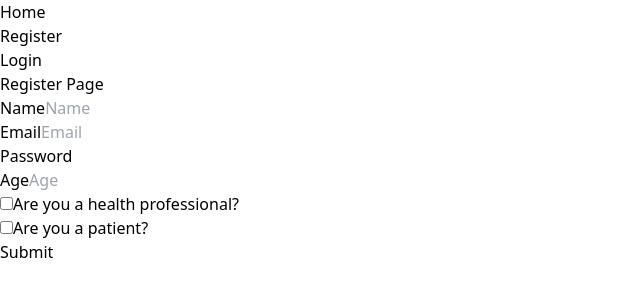
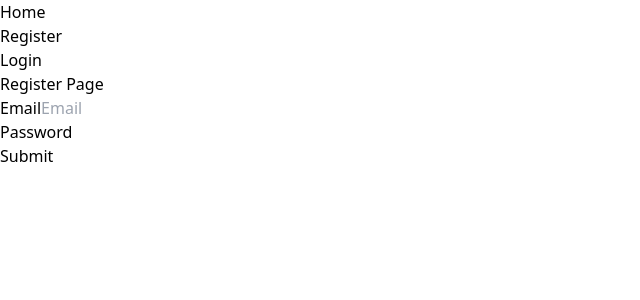
Before and after one commit to StethoConnect/website, a React (Vite) app: page /register in a window 1280 px wide. Shown: the top 300 px of the page, without its empty margins (0-640 px from the left). Built offline with nearby package versions, Linux system fonts and the light colour scheme.

Commit message:
feat(login,registration): auth updated
added fastapi end points

```diff
--- a/src/Components/Login.jsx
+++ b/src/Components/Login.jsx
@@ -2,48 +2,61 @@ import React, { useState } from 'react';
 import { useNavigate } from 'react-router-dom';
 
 function Login() {
-  // State to track whether the login is for a patient or a health professional
-  const [loginType, setLoginType] = useState('patient'); // 'patient' or 'healthProfessional'
   const navigate = useNavigate();
 
-  // Function to switch login type
-  const toggleLoginType = () => {
-    setLoginType(loginType === 'patient' ? 'healthProfessional' : 'patient');
-  };
+  // State for form inputs
+  const [email, setEmail] = useState('');
+  const [password, setPassword] = useState('');
 
-  // Modify your form's submit handler to redirect based on loginType
-  const handleSubmit = (e) => {
+  // Handle form submission
+  const handleSubmit = async (e) => {
     e.preventDefault(); // Prevent default form submission
-    if (loginType === 'patient') {
-      navigate('/patient-dashboard');
-    } else {
-      navigate('/doctor-dashboard');
+
+    // Prepare the data to be sent in the request
+    const loginData = { email, password };
+
+    try {
+      const response = await fetch('http://127.0.0.1:8000/login', {
+        method: 'POST',
+        headers: {
+          'Content-Type': 'application/json',
+        },
+        body: JSON.stringify(loginData),
+      });
+
+      if (response.ok) {
+        const data = await response.json();
+        console.log(data); // Handle success, store token, etc.
+
+        // Redirect to doctor dashboard
+        navigate('/doctor-dashboard');
+      } else {
+        // Handle errors, e.g., show a message to the user
+        console.error('Login failed');
+      }
+    } catch (error) {
+      console.error('There was an error!', error);
     }
   };
 
   return (
     <div className="container mx-auto p-4">
-      <h2 className="text-xl font-bold mb-4">Login Page</h2>
-
-      {/* Toggle Button */}
-      <button onClick={toggleLoginType} className="mb-4 px-4 py-2 bg-blue-500 text-white rounded hover:bg-blue-700">
-        Switch to {loginType === 'patient' ? 'Health Professional' : 'Patient'} Login
-      </button>
+      <h2 className="text-xl font-bold mb-4">Doctor Login</h2>
 
       {/* Form */}
       <form onSubmit={handleSubmit} className='space-y-3'>
         <div>
           <label htmlFor="email" className="block mb-2 text-sm font-medium text-gray-900">Email</label>
-          <input id="email" placeholder='Email' type='email' className="bg-gray-50 border border-gray-300 text-gray-900 text-sm rounded-lg focus:ring-blue-500 focus:border-blue-500 block w-full p-2.5"/>
+          <input id="email" value={email} onChange={(e) => setEmail(e.target.value)} placeholder='Email' type='email' className="bg-gray-50 border border-gray-300 text-gray-900 text-sm rounded-lg focus:ring-blue-500 focus:border-blue-500 block w-full p-2.5"/>
         </div>
 
         <div>
           <label htmlFor="password" className="block mb-2 text-sm font-medium text-gray-900">Password</label>
-          <input id="password" type='password' className="bg-gray-50 border border-gray-300 text-gray-900 text-sm rounded-lg focus:ring-blue-500 focus:border-blue-500 block w-full p-2.5"/>
+          <input id="password" value={password} onChange={(e) => setPassword(e.target.value)} type='password' className="bg-gray-50 border border-gray-300 text-gray-900 text-sm rounded-lg focus:ring-blue-500 focus:border-blue-500 block w-full p-2.5"/>
         </div>
 
         <button type="submit" className="text-white bg-blue-500 hover:bg-blue-700 focus:ring-4 focus:outline-none focus:ring-blue-300 font-medium rounded-lg text-sm w-full sm:w-auto px-5 py-2.5 text-center">
-          Login as {loginType === 'patient' ? 'Patient' : 'Health Professional'}
+          Login
         </button>
       </form>
     </div>
--- a/src/Components/Register.jsx
+++ b/src/Components/Register.jsx
@@ -1,42 +1,60 @@
-import React from 'react';
+import React, { useState } from 'react';
 
 function Register() {
+  const [email, setEmail] = useState('');
+  const [password, setPassword] = useState('');
+
+  const handleSubmit = async (e) => {
+    e.preventDefault();
+    const registrationData = { email, password };
+
+    try {
+      const response = await fetch('http://127.0.0.1:8000/signup/', {
+        method: 'POST',
+        headers: {
+          'Content-Type': 'application/json',
+        },
+        body: JSON.stringify(registrationData),
+      });
+
+      if (!response.ok) {
+        throw new Error(`HTTP error! status: ${response.status}`);
+      }
+
+      const data = await response.json();
+      console.log('Registration successful:', data);
+    } catch (error) {
+      console.error('Registration failed:', error);
+    }
+  };
+
   return (
     <div className="container mx-auto p-4">
       <h2 className="text-xl font-bold mb-4">Register Page</h2>
-      <form className='form space-y-3'>
-        <div>
-          <label htmlFor="name" className="block mb-2 text-sm font-medium text-gray-900">Name</label>
-          <input id="name" placeholder='Name' type="text" className="bg-gray-50 border border-gray-300 text-gray-900 text-sm rounded-lg focus:ring-blue-500 focus:border-blue-500 block w-full p-2.5"/>
-        </div>
-
+      <form onSubmit={handleSubmit} className='form space-y-3'>
         <div>
           <label htmlFor="email" className="block mb-2 text-sm font-medium text-gray-900">Email</label>
-          <input id="email" placeholder='Email' type='email' className="bg-gray-50 border border-gray-300 text-gray-900 text-sm rounded-lg focus:ring-blue-500 focus:border-blue-500 block w-full p-2.5"/>
+          <input
+            id="email"
+            type='email'
+            value={email}
+            onChange={(e) => setEmail(e.target.value)}
+            placeholder='Email'
+            className="bg-gray-50 border border-gray-300 text-gray-900 text-sm rounded-lg focus:ring-blue-500 focus:border-blue-500 block w-full p-2.5"
+            required
+          />
         </div>
 
         <div>
           <label htmlFor="password" className="block mb-2 text-sm font-medium text-gray-900">Password</label>
-          <input id="password" type='password' className="bg-gray-50 border border-gray-300 text-gray-900 text-sm rounded-lg focus:ring-blue-500 focus:border-blue-500 block w-full p-2.5"/>
-        </div>
-
-        <div>
-          <label htmlFor="age" className="block mb-2 text-sm font-medium text-gray-900">Age</label>
-          <input id="age" placeholder='Age' type="number" className="bg-gray-50 border border-gray-300 text-gray-900 text-sm rounded-lg focus:ring-blue-500 focus:border-blue-500 block w-full p-2.5"/>
-        </div>
-
-        <div>
-          <label htmlFor="healthProfessional" className="inline-flex items-center">
-            <input id="healthProfessional" type="checkbox" className="w-4 h-4 text-blue-600 bg-gray-100 rounded border-gray-300 focus:ring-blue-500"/>
-            <span className="ml-2 text-sm text-gray-900">Are you a health professional?</span>
-          </label>
-        </div>
-
-        <div>
-          <label htmlFor="patient" className="inline-flex items-center">
-            <input id="patient" type="checkbox" className="w-4 h-4 text-blue-600 bg-gray-100 rounded border-gray-300 focus:ring-blue-500"/>
-            <span className="ml-2 text-sm text-gray-900">Are you a patient?</span>
-          </label>
+          <input
+            id="password"
+            type='password'
+            value={password}
+            onChange={(e) => setPassword(e.target.value)}
+            className="bg-gray-50 border border-gray-300 text-gray-900 text-sm rounded-lg focus:ring-blue-500 focus:border-blue-500 block w-full p-2.5"
+            required
+          />
         </div>
 
         <button type="submit" className="text-white bg-blue-500 hover:bg-blue-700 focus:ring-4 focus:outline-none focus:ring-blue-300 font-medium rounded-lg text-sm w-full sm:w-auto px-5 py-2.5 text-center">Submit</button>
```
